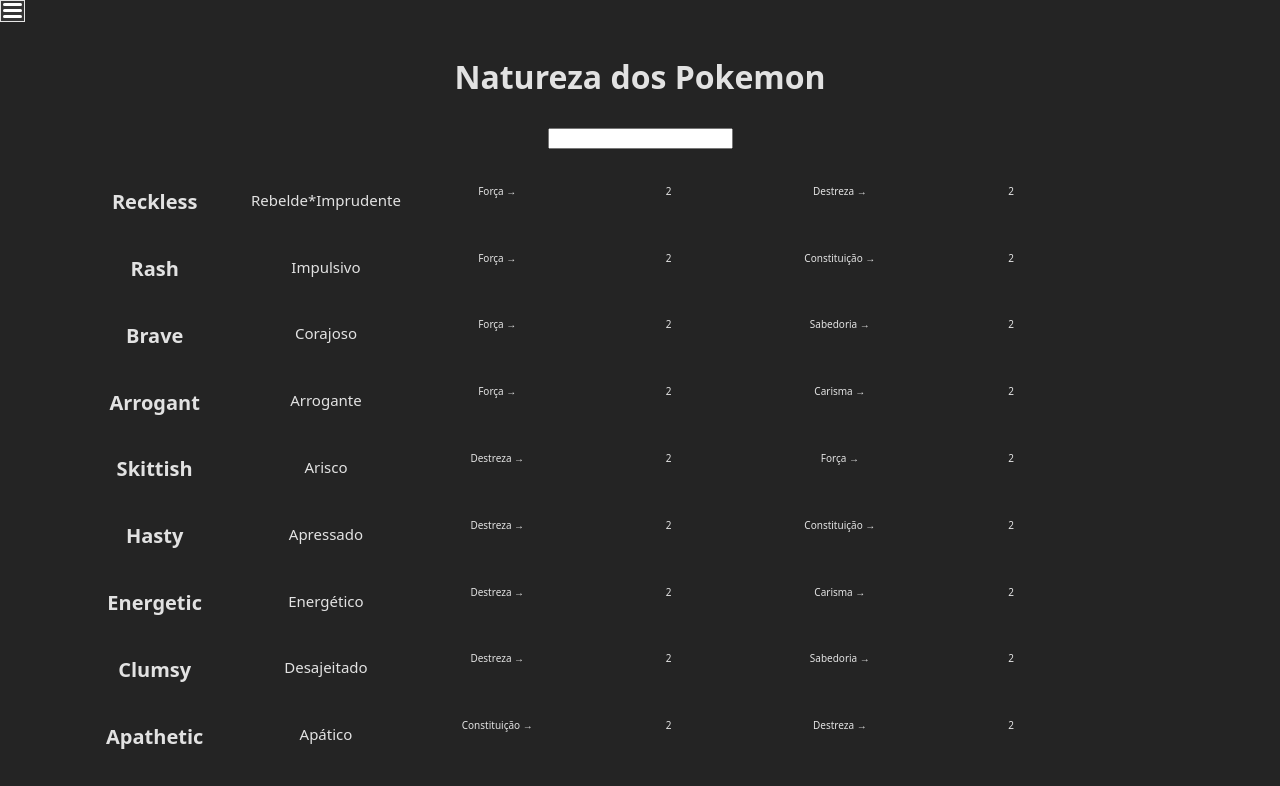
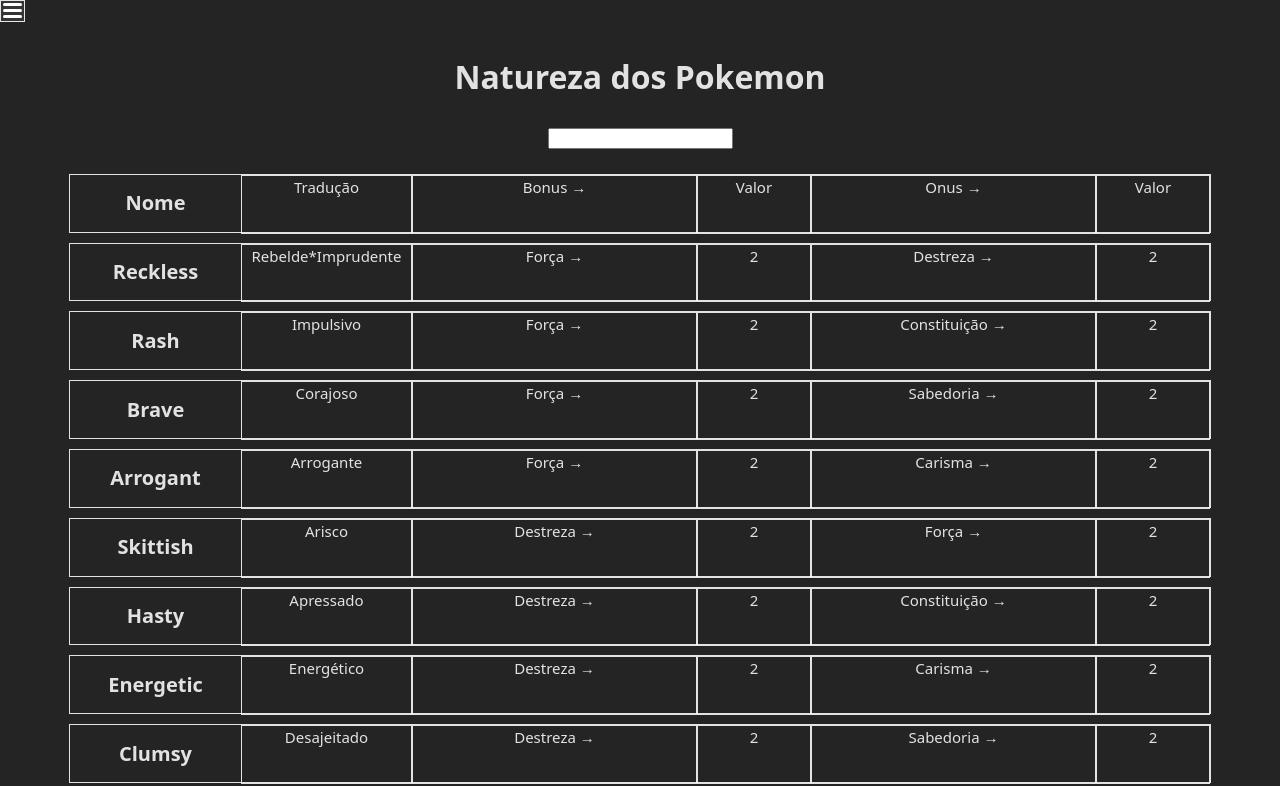
Before and after one commit to HueLukas/PokemonRPGInfos, a React (Vite) app: page /PokemonRPGInfos/Natures in a window 1280 px wide. Shown: the top 786 px of the page. Built offline with nearby package versions, Linux system fonts and the light colour scheme.

Commit message:
Iniciando a aba Usuario e estilo na aba Natures

```diff
--- /dev/null
+++ b/src/components/InputInfo/index.jsx
@@ -0,0 +1,23 @@
+import { useEffect, useState } from "react"
+
+const InputInfo = ({info , valor, onValor}) => {
+    const [inputValue, setInputValue] = useState({})
+    const [infoId, setInfoId] = useState('')
+
+    const valorSetar = (event) => {
+        const newValor = event.target.value;
+        setInputValue(newValor)
+        onValor({ id: infoId, value: newValor })
+    }
+
+    useEffect(() => {
+        setInfoId('info'+info)
+        setInputValue(valor[infoId])
+    }, [info, valor])
+
+    return (
+        <input type="text" id={infoId} value={inputValue || ''} onChange={valorSetar} />
+    )
+}
+
+export { InputInfo }
--- a/src/components/Routes/index.jsx
+++ b/src/components/Routes/index.jsx
@@ -3,6 +3,7 @@
 import { PageMoves } from "../pages/Moves";
 import { Habilidades } from "../pages/Habilidades";
 import { Natures } from "../pages/Natures";
+import { Usuario } from "../pages/Usuario";
 
 const AppRouted = () => {
     return(
@@ -12,6 +13,7 @@
                 <Route exact path="/Moves" element={<PageMoves/>}/>
                 <Route exact path="/Habilidades" element={<Habilidades/>}/>
                 <Route exact path="/Natures" element={<Natures/>}/>
+                <Route exact path="/Usuario" element={<Usuario/>}/>
             </Routes>
         </BrowserRouter>
     )
--- a/src/components/pages/Home/index.jsx
+++ b/src/components/pages/Home/index.jsx
@@ -20,6 +20,9 @@
             <Link to={`/Natures`}>
                 <h2>Naturesas</h2>
             </Link>
+            <Link to={`/Usuario`}>
+                <h2>Usuario</h2>
+            </Link>
         </div>
     )
 }
--- a/src/components/pages/Natures/index.jsx
+++ b/src/components/pages/Natures/index.jsx
@@ -8,12 +8,14 @@
     const [fontSize, setFontSize] = useState(15);
     const [search, setSearch] = useState('')
     const [filter, setFilter] = useState([])
+    const [filterOrdem, setFilterOrdem] = useState('id')
+    const [ordem, setOrdem] = useState([])
 
     useEffect(() => {
-         if (search === '') {
+        if (search === '') {
             setFilter([]);
             return
-         }
+        }
 
         const results = dados.filter(item => {
             return Object.values(item).some(value =>
@@ -23,6 +25,17 @@
         setFilter(results.map(item => item.id))
     }, [search]);
 
+    useEffect(() => {
+        const novaLista = [...dados].sort((a, b) => {
+            if (filterOrdem == 'id') {
+                return a - b;
+            } else {
+                return a[filterOrdem].localeCompare(b[filterOrdem])
+            }
+        })
+        setOrdem(novaLista)
+    }, [filterOrdem])
+
     const handleSearchChange = (event) => {
         setSearch(event.target.value);
     };
@@ -30,6 +43,14 @@
 
     const fontCallback = (font) => {
         setFontSize(font)
+    }
+
+    const valorOrdem = (valor) => {
+        if (valor == filterOrdem) {
+            setFilterOrdem('id')
+        } else {
+            setFilterOrdem(valor)
+        }
     }
 
     return (
@@ -42,14 +63,22 @@
 
             <div>
                 <ul className="naturesListe">
-                    {dados.map(item => (
+                    <li key='hud' className={`naturesItem`}>
+                        <h1 onClick={() => { valorOrdem('name') }}>Nome</h1>
+                        <p onClick={() => { valorOrdem('nome') }} style={{ fontSize: fontSize }}>Tradução</p>
+                        <p onClick={() => { valorOrdem('bonus') }} style={{ fontSize: fontSize }}>Bonus →</p>
+                        <p style={{ fontSize: fontSize }}>Valor</p>
+                        <p onClick={() => { valorOrdem('onus') }}style={{ fontSize: fontSize }}>Onus →</p>
+                        <p style={{ fontSize: fontSize }}>Valor</p>
+                    </li>
+                    {ordem.map(item => (
                         <li key={item.id} className={`naturesItem ${filter.includes(item.id) ? "ativo" : ""}`}>
                             <h1>{item.name}</h1>
                             <p style={{ fontSize: fontSize }}>{item.nome}</p>
-                            <p>{item.bonus} → </p>
-                            <p>{item.bonusValor}</p>
-                            <p>{item.onus} → </p>
-                            <p>{item.onusValor}</p>
+                            <p style={{ fontSize: fontSize }}>{item.bonus} → </p>
+                            <p style={{ fontSize: fontSize }}>{item.bonusValor}</p>
+                            <p style={{ fontSize: fontSize }}>{item.onus} → </p>
+                            <p style={{ fontSize: fontSize }}>{item.onusValor}</p>
                         </li>
                     ))}
                 </ul>
--- a/src/components/pages/Natures/natures.css
+++ b/src/components/pages/Natures/natures.css
@@ -7,12 +7,22 @@
     grid-template-columns: 100%;
     grid-template-rows: repeat(20, auto);
     width: 90vw;
-    font-size: 10px;
     height: 100%;
 }
 
 
 .naturesItem {
     display: grid;
-    grid-template-columns: 15% repeat(5, 15%) ;
+    grid-template-columns: 15% 15% 25% 10% 25% 10% ;
+    border: solid 1px;
 }
+
+.naturesItem h1{
+    font-size: 20px;
+}
+
+.naturesItem p {
+    border: solid 1px;
+    height: 100%;
+    margin: 0;
+}
--- /dev/null
+++ b/src/components/pages/Usuario/index.jsx
@@ -0,0 +1,81 @@
+import { useEffect, useState } from "react"
+import { InputInfo } from "../../InputInfo"
+
+const Usuario = () => {
+    const [valor, setValor] = useState({})
+    const [nome, setNome] = useState('')
+    const [teste, setTeste] = useState('')
+    const [infos, setInfos] = useState({})
+    const [numInputs, setNumInputs] = useState(8)
+
+    const valorSetar = ({ id, value }) => {
+        setValor({ ...valor, [id]: value })
+    }
+
+    const nomeSetar = (event) => {
+        setNome(event.target.value)
+    }
+
+    const onSave = () => {
+        const newInfos = { ...infos, [nome]: valor }
+        setInfos(newInfos)
+        localStorage.setItem("save", JSON.stringify(newInfos))
+    }
+
+    const onLoad = () => {
+        const load = JSON.parse(localStorage.getItem('save'))
+        if (load && load[nome]) {
+            if (Object.keys(load[nome]).length != 8) {
+                setNumInputs(Object.keys(load[nome]).length)
+            }
+            setValor(load[nome])
+        } else {
+            setValor({})
+        }
+    }
+
+    useEffect(() => {
+        const savedData = localStorage.getItem('save');
+        if (savedData) {
+            setInfos(JSON.parse(savedData));
+        }
+    }, []);
+
+    const renderInputs = () => {
+        const inputs = []
+        for (let i = 0; i < numInputs; i++){
+            inputs.push(
+                <InputInfo key={i} info={i} valor={valor} onValor={valorSetar} />
+            )
+        }
+
+        return inputs;
+    }
+
+    useEffect(() => {
+        console.log(valor)
+    }, [valor])
+
+    return (
+        <div>
+            <input type="text" id='nome' value={nome} onChange={nomeSetar} />
+            {renderInputs()}
+            <button onClick={onSave}>save</button>
+            <button onClick={onLoad}>load</button>
+            {Object.keys(infos).length > 0 ? (
+                <ul>
+                    {Object.entries(infos).map(([key, value], index) => (
+                        <li key={index}>
+                            <h1>{key}</h1>
+                            {Object.entries(value).map(([key, value]) => (
+                                <p key={key} >{value}</p>
+                            ))}
+                        </li>
+                    ))}
+                </ul>
+            ) : ''}
+        </div>
+    )
+}
+
+export { Usuario }
```
Also changed, not shown: 5 other files (tests, documents, lock files or other folders).
